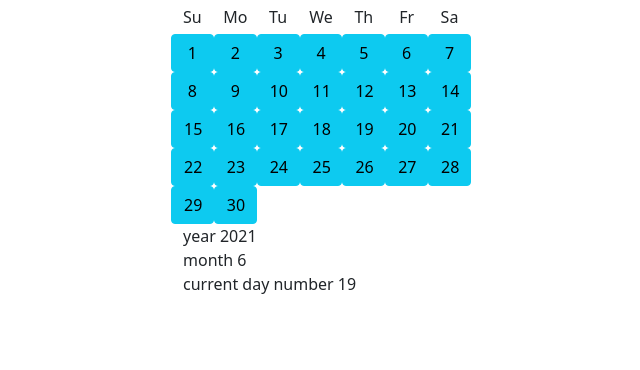
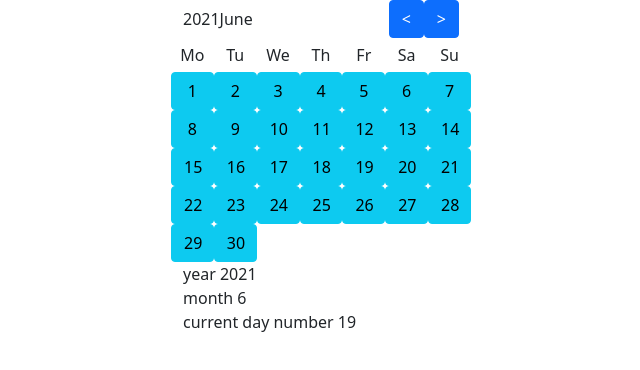
Before and after one commit to ExuCounter/calendar, a React (Create React App) app: page / in a window 1280 px wide. Shown: the top 370 px of the page, without its empty margins (319-959 px from the left). Built offline with nearby package versions, Linux system fonts and the light colour scheme.

Commit message:
feat: navigation

```diff
--- a/src/components/Calendar/hook.ts
+++ b/src/components/Calendar/hook.ts
@@ -19,12 +19,41 @@ export const useCalendar = () => {
     setDay(currentDayOfMonth)
     setMonth(currentMonth)
     setNumberOfMonthDays(numberOfDays)
-  }, [setYear, setDay, setMonth])
+  }, [setYear, setDay, setMonth, setNumberOfMonthDays])
+
+  useEffect(() => {
+    const numberOfDays = new Date(year, month, 0).getDate()
+    setNumberOfMonthDays(numberOfDays)
+  }, [month])
+
+  const setNextYear = () => {
+    setYear(year => year + 1)
+    setMonth(1)
+  }
+
+  const setPreviousYear = () => {
+    setYear(year => year - 1)
+    setMonth(12)
+  }
+
+  const setNextMonth = () => {
+    const nextMonth = month + 1
+    if (nextMonth <= 12) setMonth(nextMonth)
+    if (nextMonth > 12) setNextYear()
+  }
+
+  const setPreviousMonth = () => {
+    const previousMonth = month - 1
+    if (previousMonth >= 1) setMonth(previousMonth)
+    if (previousMonth < 1) setPreviousYear()
+  }
 
   return {
-    setYear,
-    setDay,
-    setMonth,
+    setYear: (number: number) => setYear(number),
+    setDay: (number: number) => setDay(number),
+    setMonth: (number: number) => setMonth(number),
+    setNextMonth,
+    setPreviousMonth,
     year,
     day,
     month,
--- a/src/components/Calendar/index.tsx
+++ b/src/components/Calendar/index.tsx
@@ -1,5 +1,5 @@
 import { useState } from "react"
-import { getLocalDayOfWeek } from "components/Calendar/utils"
+import { getLocalDayName, getMonthName } from "components/Calendar/utils"
 import { useCalendar } from "components/Calendar/hook"
 import Button from "react-bootstrap/Button"
 import Row from "react-bootstrap/Row"
@@ -8,14 +8,39 @@ import Container from "react-bootstrap/Container"
 const CONTAINER_WIDTH = 300 //px
 const COL_WIDTH = CONTAINER_WIDTH / 7 // 7 days in week
 
+const Navigation = ({
+  year,
+  month,
+  setNextMonth,
+  setPreviousMonth,
+}: {
+  year: number
+  month: number
+  setNextMonth: () => void
+  setPreviousMonth: () => void
+}) => {
+  return (
+    <div className="d-flex justify-content-between align-items-center">
+      <div>
+        {year}
+        {getMonthName(month)}
+      </div>
+      <div>
+        <Button onClick={setPreviousMonth}>{"<"}</Button>
+        <Button onClick={setNextMonth}>{">"}</Button>
+      </div>
+    </div>
+  )
+}
+
 export const LocalDays = () => {
-  const localDays = [0, 1, 2, 3, 4, 5, 6] // Sunday, Monday, Tuesday, Wednesday, Thursday, Friday, Saturday
+  const localDays = [1, 2, 3, 4, 5, 6, 7] // Monday, Tuesday, Wednesday, Thursday, Friday, Saturday, Sunday
 
   return (
-    <Row style={{ flexWrap: "wrap" }}>
+    <Row className="wrap">
       {localDays.map(day => (
         <div style={{ width: COL_WIDTH, padding: "5px", textAlign: "center" }} key={day}>
-          {getLocalDayOfWeek(day, true)}
+          {getLocalDayName(day, true)}
         </div>
       ))}
     </Row>
@@ -26,7 +51,7 @@ export const Days = ({
   setDay,
   numberOfMonthDays,
 }: {
-  setDay: React.Dispatch<React.SetStateAction<number>>
+  setDay: (number: number) => void
   numberOfMonthDays: number
 }) => {
   const [activeDay, setActiveDay] = useState<number>(0)
@@ -38,7 +63,7 @@ export const Days = ({
   }
 
   return (
-    <Row style={{ flexWrap: "wrap" }}>
+    <Row className="wrap">
       {days.map(day => (
         <Button
           style={{ width: COL_WIDTH }}
@@ -54,10 +79,11 @@ export const Days = ({
 }
 
 export const Calendar = () => {
-  const { year, day, month, numberOfMonthDays, setDay } = useCalendar()
+  const { year, day, month, numberOfMonthDays, setDay, setNextMonth, setPreviousMonth } = useCalendar()
 
   return (
     <Container style={{ width: CONTAINER_WIDTH }}>
+      <Navigation year={year} month={month} setNextMonth={setNextMonth} setPreviousMonth={setPreviousMonth} />
       <LocalDays />
       <Days setDay={setDay} numberOfMonthDays={numberOfMonthDays} />
       <div>year {year}</div>
--- a/src/components/Calendar/types.ts
+++ b/src/components/Calendar/types.ts
@@ -33,11 +33,26 @@ export type DayNumberType =
   | 31
 
 export enum LocalDay {
-  Sunday,
-  Monday,
+  Monday = 1,
   Tuesday,
   Wednesday,
   Thursday,
   Friday,
   Saturday,
+  Sunday,
 }
+
+export enum Month {
+  January = 1,
+  February,
+  March,
+  April,
+  May,
+  June,
+  July,
+  August,
+  September,
+  October,
+  November,
+  December,
+}
--- a/src/components/Calendar/utils.ts
+++ b/src/components/Calendar/utils.ts
@@ -1,9 +1,7 @@
-import { LocalDay } from "components/Calendar/types"
+import { LocalDay, Month } from "components/Calendar/types"
 
-export const getLocalDayOfWeek = (number: number, short?: boolean) => {
+export const getLocalDayName = (number: number, short?: boolean) => {
   switch (number) {
-    case LocalDay.Sunday:
-      return short ? "Su" : "Sunday"
     case LocalDay.Monday:
       return short ? "Mo" : "Monday"
     case LocalDay.Tuesday:
@@ -16,5 +14,36 @@ export const getLocalDayOfWeek = (number: number, short?: boolean) => {
       return short ? "Fr" : "Friday"
     case LocalDay.Saturday:
       return short ? "Sa" : "Saturday"
+    case LocalDay.Sunday:
+      return short ? "Su" : "Sunday"
   }
 }
+
+export const getMonthName = (number: number) => {
+  switch (number) {
+    case Month.January:
+      return "January"
+    case Month.February:
+      return "February"
+    case Month.March:
+      return "March"
+    case Month.April:
+      return "April"
+    case Month.May:
+      return "May"
+    case Month.June:
+      return "June"
+    case Month.July:
+      return "July"
+    case Month.August:
+      return "August"
+    case Month.September:
+      return "September"
+    case Month.October:
+      return "October"
+    case Month.November:
+      return "November"
+    case Month.December:
+      return "December"
+  }
+}
```
